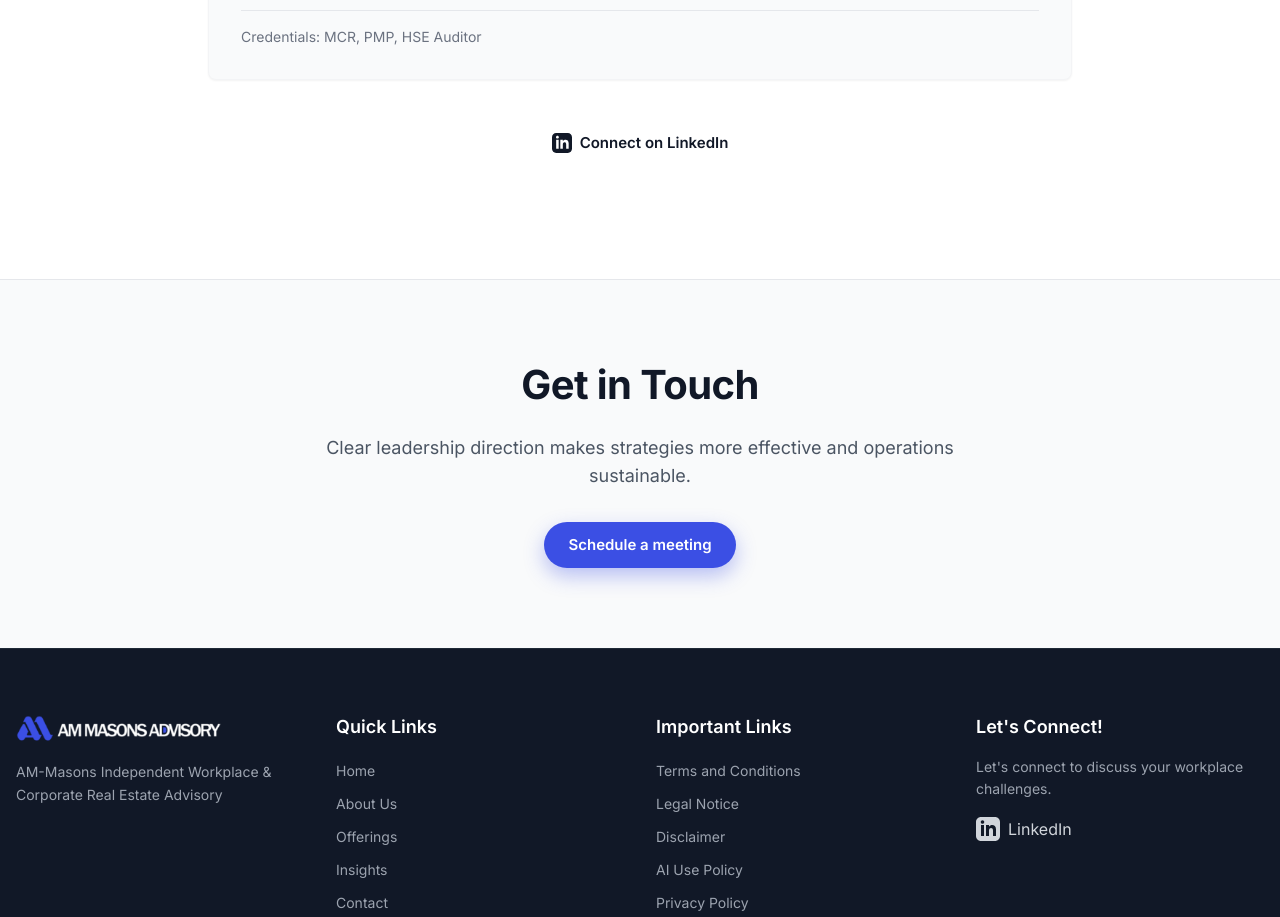
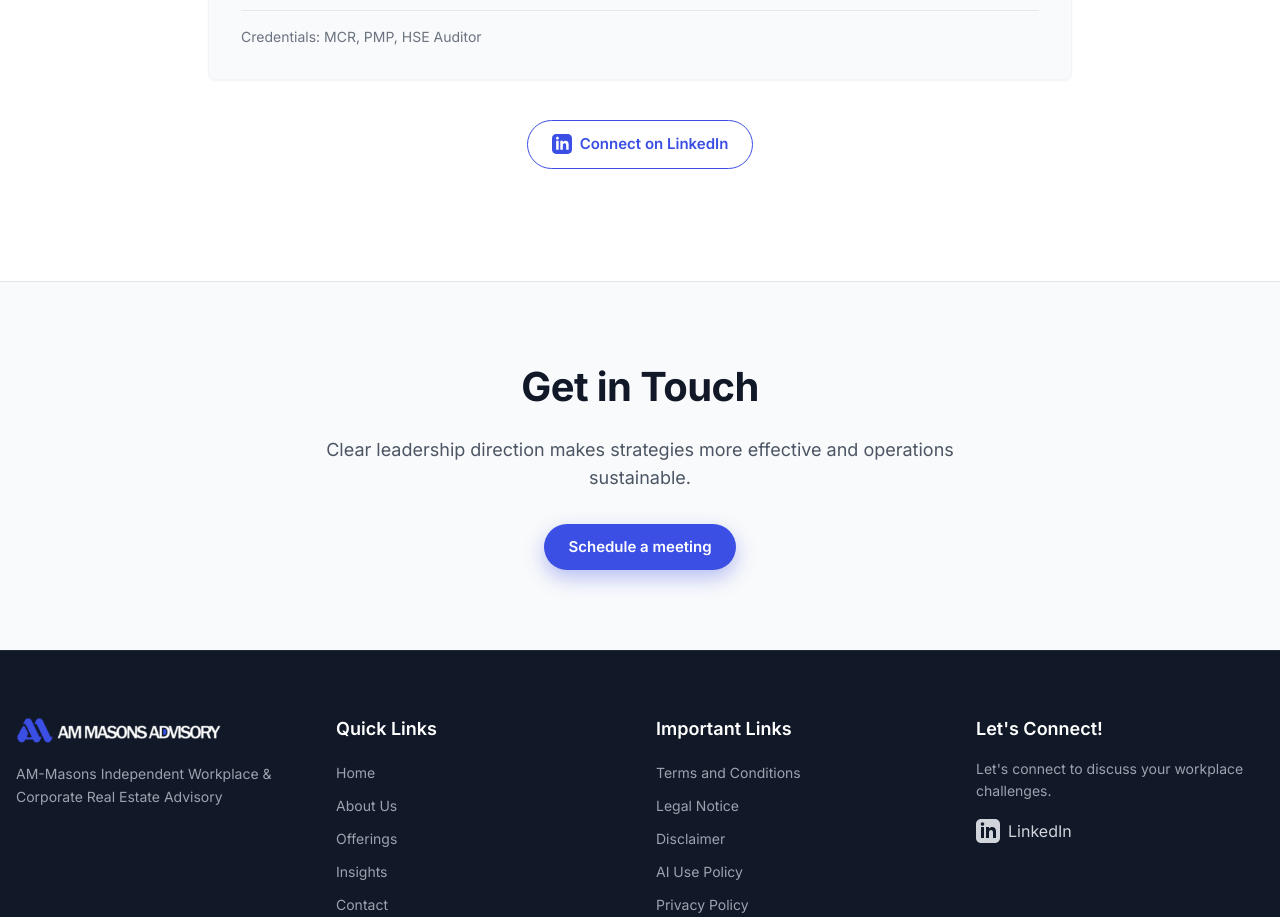
Before and after one commit to rizvisrm1-hue/am-masons, a Next.js app: page /about in a window 1280 px wide. Shown: the part 2280-3197 px from the top of the page. Built offline with nearby package versions, Linux system fonts and the light colour scheme.

Commit message:
Fix button variant TS error

```diff
--- a/src/app/about/page.tsx
+++ b/src/app/about/page.tsx
@@ -105,7 +105,7 @@ export default function About() {
             </p>
           </div>
 
-          <Button href={businessFacts.founder.linkedin} variant="outline">
+          <Button href={businessFacts.founder.linkedin} variant="secondary">
             <svg className="w-5 h-5 mr-2" fill="currentColor" viewBox="0 0 24 24" aria-hidden="true">
               <path fillRule="evenodd" d="M19 0h-14c-2.761 0-5 2.239-5 5v14c0 2.761 2.239 5 5 5h14c2.762 0 5-2.239 5-5v-14c0-2.761-2.238-5-5-5zm-11 19h-3v-11h3v11zm-1.5-12.268c-.966 0-1.75-.79-1.75-1.764s.784-1.764 1.75-1.764 1.75.79 1.75 1.764-.783 1.764-1.75 1.764zm13.5 12.268h-3v-5.604c0-3.368-4-3.113-4 0v5.604h-3v-11h3v1.765c1.396-2.586 7-2.777 7 2.476v6.759z" clipRule="evenodd" />
             </svg>
```
